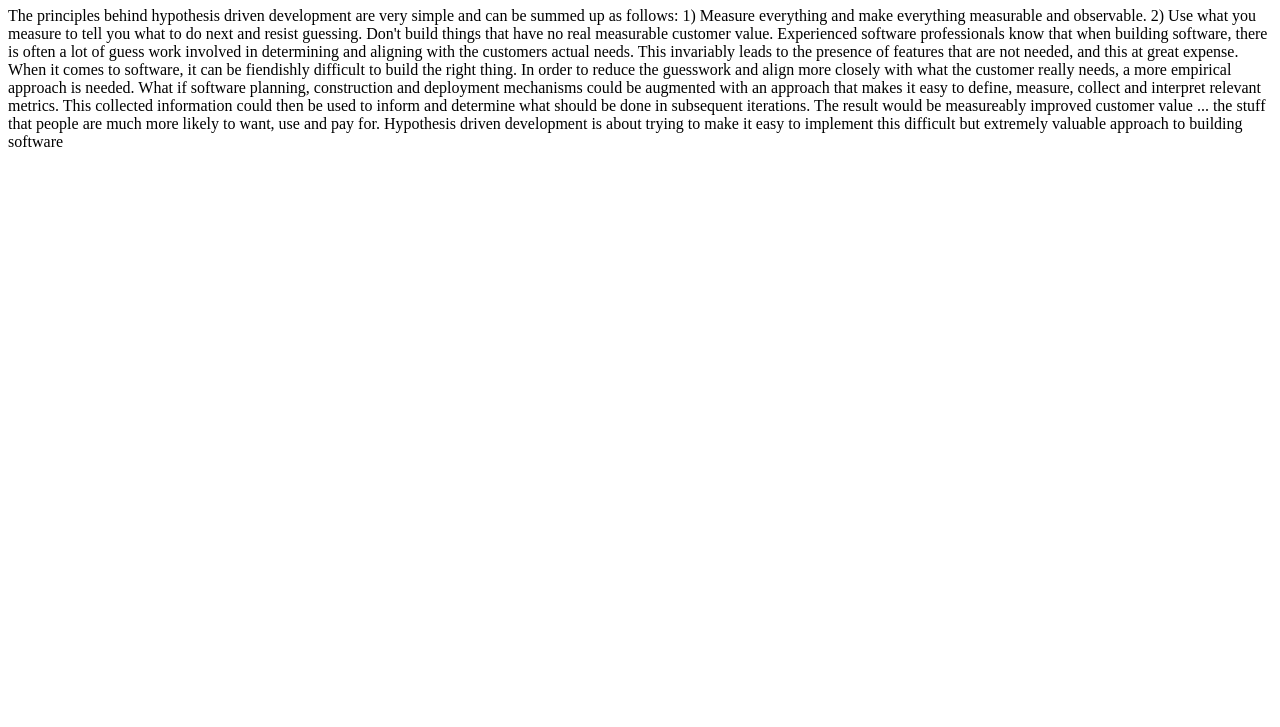
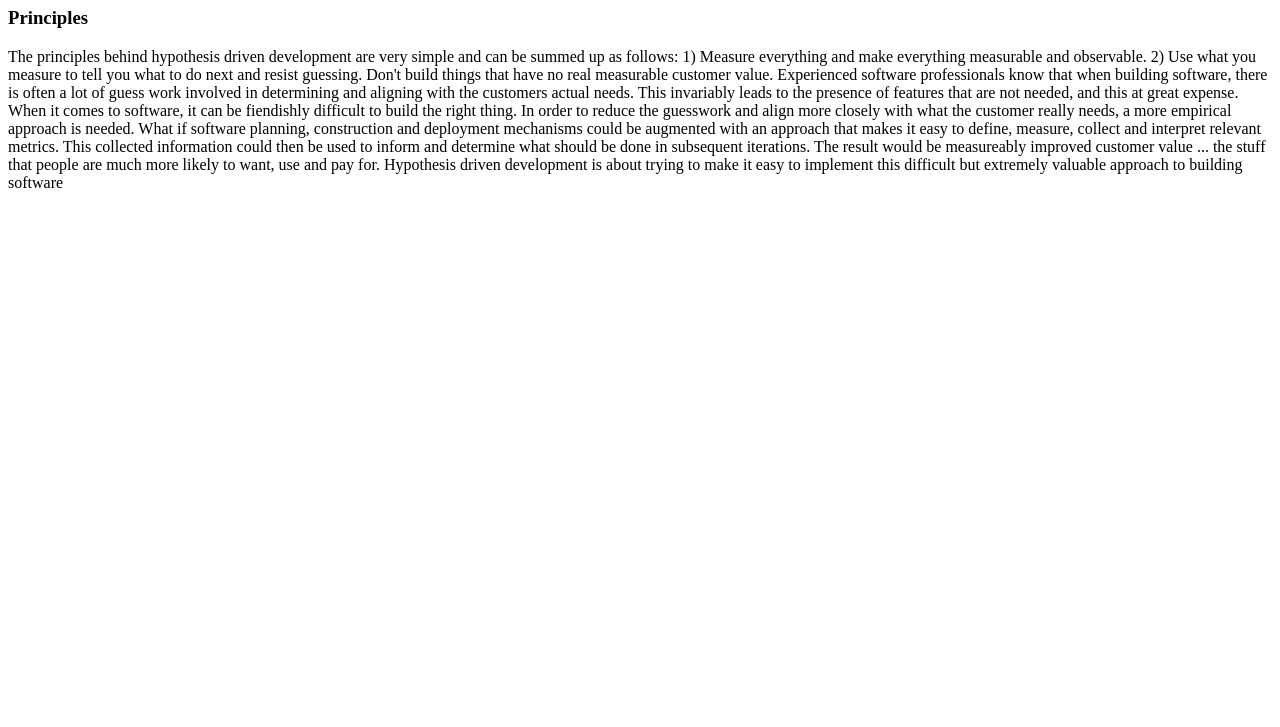
Before and after one commit to hypothesis-driven-development/hypothesis-driven-development.github.io, a plain HTML site: page index.html in a window 1280 px wide. Shown: the part 73-800 px from the top of the page. Drawn offline with Linux system fonts and the light colour scheme.

Commit message:
added summary

```diff
--- a/index.html
+++ b/index.html
@@ -7,8 +7,8 @@
 </head>
 <body>
     <h1>Hypothesis Driven Development</h1>
+    <header><h3>Principles</h3></header>
     <p>
-
 The principles behind hypothesis driven development are very simple and can be summed up as follows:
 
 1) Measure everything and make everything measurable and observable.
```
